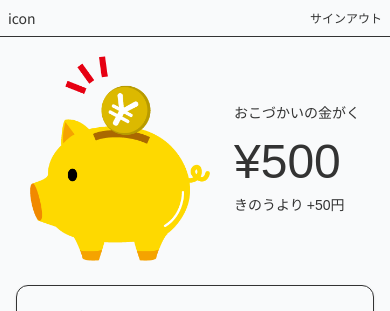
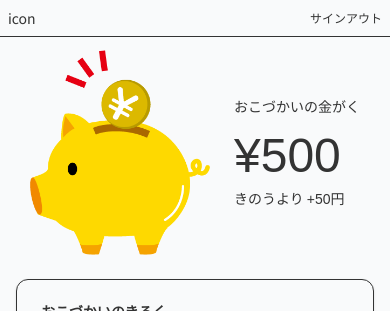
Before and after one commit to ida-rie/original-app-moneybuta, a Next.js app: page / in a window 390 px wide. Shown: the top 311 px of the page. Built offline with nearby package versions, Linux system fonts and the light colour scheme.

Commit message:
リファクタリング

```diff
--- /dev/null
+++ b/app/chores/page.tsx
@@ -0,0 +1,7 @@
+import React from 'react';
+
+const Chores = () => {
+	return <div>page</div>;
+};
+
+export default Chores;
--- a/app/layout.tsx
+++ b/app/layout.tsx
@@ -1,9 +1,9 @@
 import type { Metadata } from 'next';
 import { Noto_Sans_JP } from 'next/font/google';
 import './globals.css';
-import PcHeader from '@/components/layout/header/PcHeader';
-import BottomNav from '@/components/layout/header/BottomNav';
-import MobileHeader from '@/components/layout/header/MobileHeader';
+import { PcHeader } from '@/components/layout/header/PcHeader';
+import { BottomNav } from '@/components/layout/header/BottomNav';
+import { MobileHeader } from '@/components/layout/header/MobileHeader';
 
 // Noto Sans JP フォントをインポート
 const notoSansJP = Noto_Sans_JP({
@@ -25,39 +25,17 @@ export const metadata: Metadata = {
 	},
 };
 
-// const RootLayout = ({
-// 	children,
-// }: Readonly<{
-// 	children: React.ReactNode;
-// }>) => {
-// 	return (
-// 		<html lang="ja">
-// 			<body className={`${geistSans.variable} ${geistMono.variable} antialiased`}>
-// 				<div className="container m-auto px-4">
-// 					<Header />
-// 					<MobileHeader />
-
-// 					{children}
-// 					<BottomNav />
-// 				</div>
-// 			</body>
-// 		</html>
-// 	);
-// };
-
 const RootLayout = ({
 	children,
-	auth,
 }: Readonly<{
 	children: React.ReactNode;
-	auth: React.ReactNode;
 }>) => {
+	console.log(children);
 	return (
 		<html lang="ja">
 			<body className={`${notoSansJP.className} antialiased`}>
-				{/* authページ以外はヘッダー表示 */}
-				{!auth && (
-					<>
+				{/* authページはヘッダーを非表示 */}
+
 				{/* PC用 Header */}
 				<header className="hidden md:block">
 					<div>
@@ -69,14 +47,12 @@ const RootLayout = ({
 				<header className="md:hidden fixed top-0 left-0 right-0 p-2 border-b flex justify-between items-center bg-[var(--color-background)] z-50">
 					<MobileHeader />
 				</header>
-					</>
-				)}
 
 				{/* Main コンテンツ */}
-				<div className="container mx-auto px-4 pt-4">
-					{children}
+				<div className="container mx-auto px-4 pt-[50px] md:pt-4">
+					<main>{children}</main>
 					{/* モバイル用ナビ */}
-					{!auth && <BottomNav />}
+					<BottomNav />
 				</div>
 
 				<footer className="m-6 pb-[50px] md:pb-0 text-center">
--- a/app/page.tsx
+++ b/app/page.tsx
@@ -1,25 +1,12 @@
-import IncomeChart from '@/components/chart/IncomeChart';
-import Image from 'next/image';
+import { CurrentAmount } from '@/components/amount/CurrentAmount';
+import { IncomeChart } from '@/components/chart/IncomeChart';
 
 const Home = () => {
 	return (
-		<div className="pt-[40px] md:pt-0">
-			<main>
-				<div className="flex justify-center items-center gap-6 flex-wrap w-full mx-auto mb-6">
-					<Image src="/piggy_bank.png" alt="豚の貯金箱" width={180} height={180} />
-					<div>
-						<p className="mb-4">おこづかいの金がく</p>
-						<p className="text-5xl mb-2 quicksand">¥500</p>
-						<p>
-							きのうより <span className="quicksand">+50</span>円
-						</p>
-					</div>
-				</div>
-				<div>
-					<IncomeChart />
-				</div>
-			</main>
-		</div>
+		<>
+			<CurrentAmount />
+			<IncomeChart />
+		</>
 	);
 };
 
--- /dev/null
+++ b/components/amount/CurrentAmount.tsx
@@ -0,0 +1,17 @@
+import React from 'react';
+import Image from 'next/image';
+
+export const CurrentAmount = () => {
+	return (
+		<div className="flex justify-center items-center gap-6 flex-wrap w-full mx-auto mb-6">
+			<Image src="/piggy_bank.png" alt="豚の貯金箱" width={180} height={180} />
+			<div>
+				<p className="mb-4">おこづかいの金がく</p>
+				<p className="text-5xl mb-2 quicksand">¥500</p>
+				<p>
+					きのうより <span className="quicksand">+50</span>円
+				</p>
+			</div>
+		</div>
+	);
+};
--- a/components/chart/IncomeChart.tsx
+++ b/components/chart/IncomeChart.tsx
@@ -10,7 +10,7 @@ import { ChartGraph } from '../chart/ChartGraph';
 import { ChartTable } from '../chart/ChartTable';
 import { ChartCardList } from '../chart/ChartCardList';
 
-const IncomeChart = () => {
+export const IncomeChart = () => {
 	// 選択中の月
 	const [selectedMonth, setSelectedMonth] = useState('2024-04');
 	// 表示するデータ（クライアント側で生成）
@@ -27,6 +27,7 @@ const IncomeChart = () => {
 	}, [selectedMonth]);
 
 	return (
+		<div>
 			<Card>
 				<CardHeader>
 					<CardTitle>おこづかいのきろく</CardTitle>
@@ -57,7 +58,6 @@ const IncomeChart = () => {
 					<div>おてつだいでもらったおこづかいのきろくが見られるよ！</div>
 				</CardFooter>
 			</Card>
+		</div>
 	);
 };
-
-export default IncomeChart;
--- a/components/layout/header/BottomNav.tsx
+++ b/components/layout/header/BottomNav.tsx
@@ -3,7 +3,7 @@ import Link from 'next/link';
 import { Home, ClipboardList, User, Settings, Smile } from 'lucide-react';
 import { Sheet, SheetContent, SheetHeader, SheetTitle, SheetTrigger } from '@/components/ui/sheet';
 
-function BottomNav() {
+export const BottomNav = () => {
 	return (
 		<nav className="md:hidden fixed bottom-0 left-0 right-0 z-50 bg-[var(--color-brand)] text-white">
 			<ul className="flex justify-around items-center py-2">
@@ -61,6 +61,4 @@ function BottomNav() {
 			</ul>
 		</nav>
 	);
-}
-
-export default BottomNav;
+};
--- a/components/layout/header/MobileHeader.tsx
+++ b/components/layout/header/MobileHeader.tsx
@@ -1,5 +1,5 @@
 import React from 'react';
-const MobileHeader = () => {
+export const MobileHeader = () => {
 	return (
 		<>
 			<div>icon</div>
@@ -10,5 +10,3 @@ const MobileHeader = () => {
 		</>
 	);
 };
-
-export default MobileHeader;
--- a/components/layout/header/PcHeader.tsx
+++ b/components/layout/header/PcHeader.tsx
@@ -8,7 +8,7 @@ import {
 	SelectValue,
 } from '@/components/ui/select';
 
-const PcHeader = () => {
+export const PcHeader = () => {
 	return (
 		<div className="w-full">
 			<div className="flex items-center justify-between py-4 container mx-auto px-4">
@@ -45,5 +45,3 @@ const PcHeader = () => {
 		</div>
 	);
 };
-
-export default PcHeader;
```
Also changed, not shown: app/(auth)/layout.tsx (renamed from app/@auth/layout.tsx), app/(auth)/signin/page.tsx (renamed from app/@auth/signin/page.tsx), app/(auth)/signup/page.tsx (renamed from app/@auth/signup/page.tsx). Lines whose indentation alone changed are shown as unchanged.
